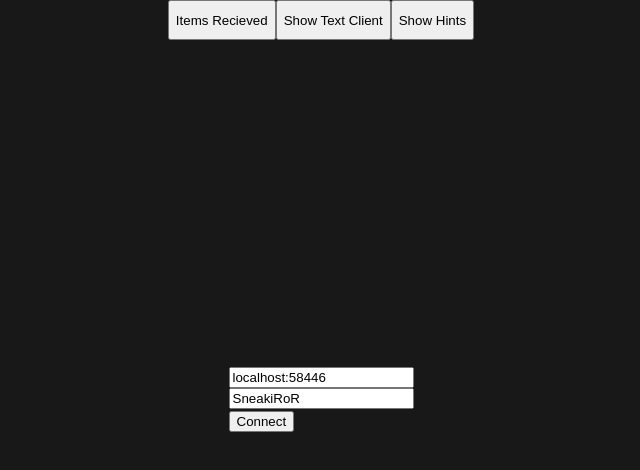
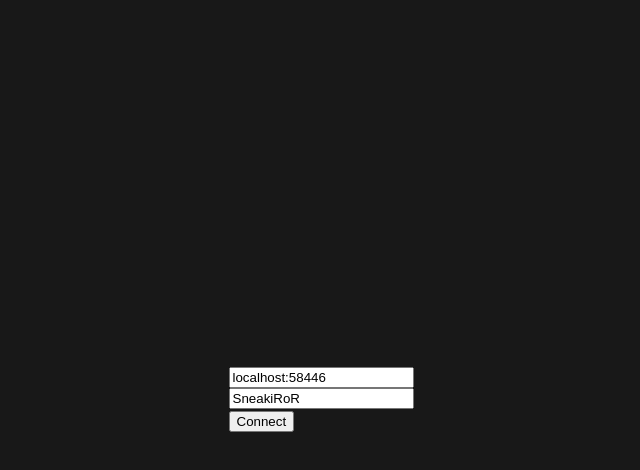
Before and after one commit to mateon1/ArchipelagoWebTextClient, a Vue app: page / in a window 1280 px wide. Shown: the top 470 px of the page, without its empty margins (319-959 px from the left). Built offline with nearby package versions, Linux system fonts and the light colour scheme.

Commit message:
Hide navigation buttons

```diff
--- a/src/App.vue
+++ b/src/App.vue
@@ -25,9 +25,11 @@ function OnConnect() {
 
 <template>
   <header class="ap_header">
-    <button v-on:click="viewPage = 'itemRecieved'">Items Recieved</button>
-    <button v-on:click="viewPage = 'textClient'">Show Text Client</button>
-    <button v-on:click="viewPage = 'Hints'">Show Hints</button>
+    <span v-if="authenticate">
+      <button v-on:click="viewPage = 'itemRecieved'">Items Recieved</button>
+      <button v-on:click="viewPage = 'textClient'">Show Text Client</button>
+      <button v-on:click="viewPage = 'Hints'">Show Hints</button>
+    </span>
   </header>
   <div class="ap_body">
     <div v-if="authenticate">
```
